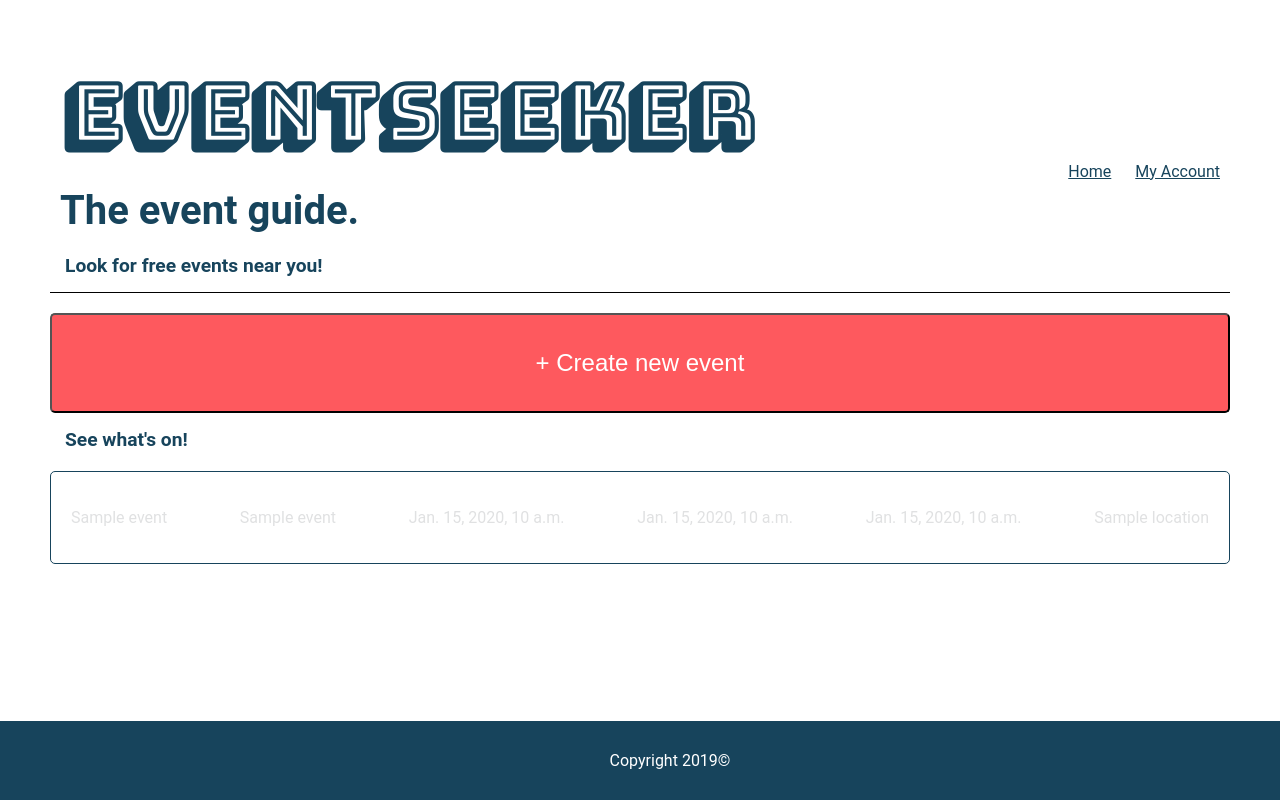
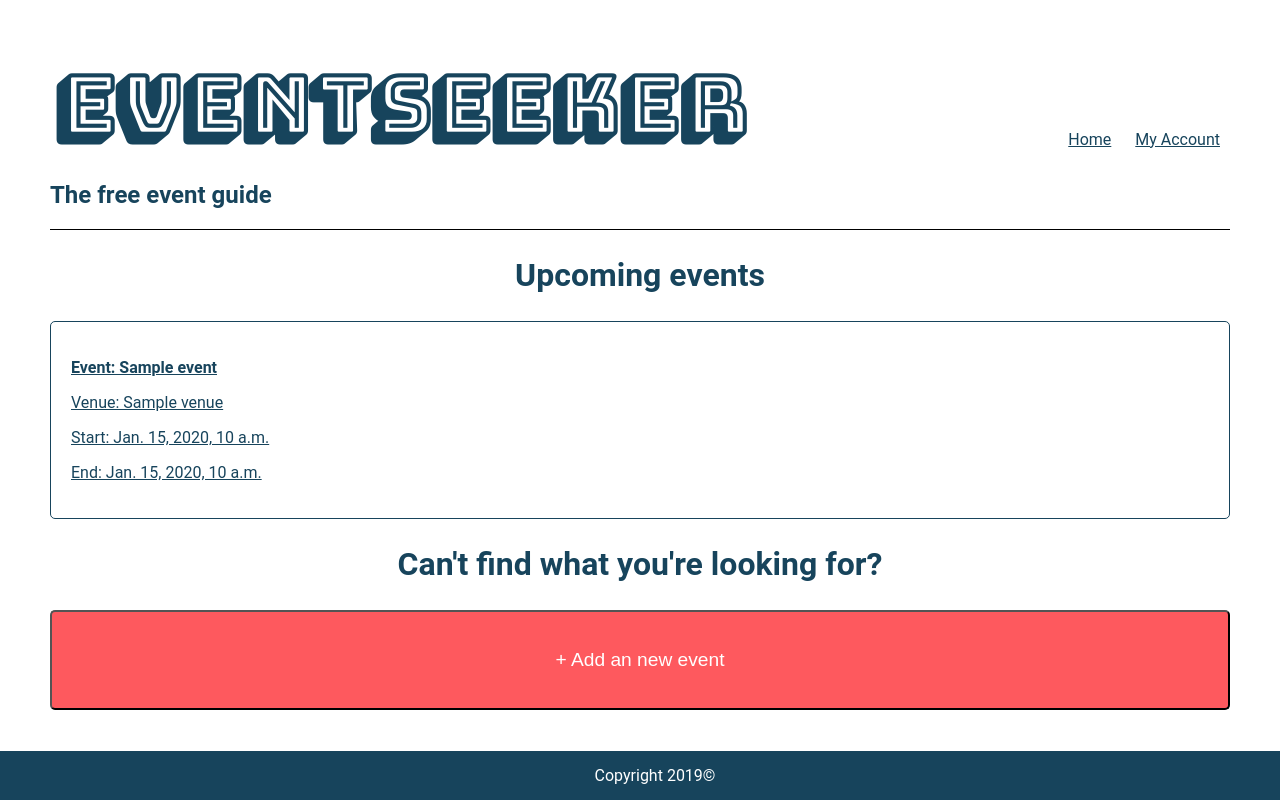
Before and after one commit to jessicalkavanagh/event, a Django app: template eventFinderApp/templates/eventFinderApp/index.html in a window 1280 px wide. Run offline with Django 3.2, Linux system fonts and the light colour scheme; the template is opened without the code that fills it: most values are stand-ins (such as "Sample title", 1, 10 or a date in 2020).

Commit message:
CSS changes

```diff
--- a/eventFinderApp/forms.py
+++ b/eventFinderApp/forms.py
@@ -8,7 +8,6 @@ class EventForm(ModelForm):
             'title',
             'venue',
             'location',
-            'start_date',
             'start_time',
             'end_time',
             'categories',
--- a/eventFinderApp/models.py
+++ b/eventFinderApp/models.py
@@ -5,7 +5,6 @@ class Event(models.Model):
     title = models.CharField(max_length=200)
     location = models.CharField(max_length=200)
     venue = models.CharField(max_length=200)
-    start_date = models.DateTimeField('start date')
     start_time = models.DateTimeField('start time')
     end_time = models.DateTimeField('end time')
     categories = models.ManyToManyField('Category', related_name='events')
--- a/eventFinderApp/static/eventFinderApp/style.css
+++ b/eventFinderApp/static/eventFinderApp/style.css
@@ -12,23 +12,24 @@ h1 {
     font-size: 5rem;
     font-family: 'Bungee Shade';
     color: #17445C;
-    padding: 10px;
+    padding: 2px;
     margin: 1px;
 }
 
 h2 {
-    margin: 10px;
     color:#17445C;
-    font-size: 2.5rem;
+    font-size: 1.5rem;
 }
 
 h3 {
-    margin: 5px;
-    padding: 10px;
     color:#17445C;
-    font-size: 1.2rem;
+    font-size: 1rem;
 }
 
+.title {
+    text-align: center;
+    font-size: 2rem;
+}
 
 header {
     display: flex;
@@ -50,7 +51,7 @@ a {
     width: 100%;
     background-color: #FE595E;
     color: #FFF;
-    font-size: 1.5rem;
+    font-size: 1.2rem;
     height: 100px;
     cursor: pointer;
     border-radius: 5px;
@@ -61,16 +62,15 @@ a {
 }
 
 .details-box {
-    border: 1px solid #17445C;
+    border: 0.5px solid #17445C;
     border-radius: 5px;
     margin: 10px 0;
     padding: 20px;
+    color:#17445C
 }
 
 .details-box a {
-    color: rgb(224, 225, 226) !important;
-    text-decoration: none;
-    display: flex;
+    color: #17445C
     justify-content: space-between;
 }
 
@@ -82,12 +82,12 @@ footer {
     background-color: #17445C;
     color: #FFF;
     text-align: center;
-    padding: 30px;
+    padding: 15px;
 }
 
 #submit{
-    background-color: #C0D8D6;
-    color: #17445C;
+    background-color: #FE595E;
+    color: #FFF;
     font-size: 1rem;
     height: 50px;
     width: 10%;
--- a/eventFinderApp/templates/eventFinderApp/addevent.html
+++ b/eventFinderApp/templates/eventFinderApp/addevent.html
@@ -7,7 +7,7 @@
 <form action="" method="post">
   {% csrf_token %}
   {{ form.as_p }}
-  <input type="submit" value="sumbit" id="submit">
+  <input type="submit" value="Create" id="submit">
 </form>
 
 {% endblock %}
--- a/eventFinderApp/templates/eventFinderApp/base.html
+++ b/eventFinderApp/templates/eventFinderApp/base.html
@@ -17,8 +17,7 @@
         <header>
             <div>
                 <h1>Eventseeker</h1>
-                <h2>The event guide.</h2>
-                <h3>Look for free events near you!</h3>
+                <h2>The free event guide</h2>
             </div>
             {% include './nav.html' %}
         </header>
--- a/eventFinderApp/templates/eventFinderApp/detailsBox.html
+++ b/eventFinderApp/templates/eventFinderApp/detailsBox.html
@@ -1,12 +1,8 @@
 <div class="details-box">
     <a href="{% url 'eventFinderApp:event' event.id %}">
-        <p>{{ event.title }}</p>
-        {% for event in event.categories.all %}
-            <p>{{ event.name }}</p>
-            {% endfor %}
-        <p>{{ event.start_date }}</p>
-        <p>{{ event.start_time }}</p>
-        <p>{{ event.end_time }}</p>
-        <p>{{ event.location }}</p>
+        <h3>Event: {{ event.title }}</h3>
+        <p>Venue: {{ event.venue }}</p>
+        <p>Start: {{ event.start_time }}</p>
+        <p>End: {{ event.end_time }}</p>
     </a>
 </div>
--- a/eventFinderApp/templates/eventFinderApp/index.html
+++ b/eventFinderApp/templates/eventFinderApp/index.html
@@ -2,14 +2,19 @@
 
 {% block content %}
 
-    <a href="{% url 'eventFinderApp:addevent' %}"> <button id="new-event">+ Create new event</button></a>
-    <h3>See what's on!</h3>
+
+    <h2 class="title">Upcoming events</h2>
     {% if events_list %}
         {% for event in events_list %}
             {% include "./detailsBox.html" with event=event %}
         {% endfor %}
+        <h2 class="title">Can't find what you're looking for?</h2>
+
     {% else %}
         <p>No current events are available.</p>
     {% endif %}
 
+    <a href="{% url 'eventFinderApp:addevent' %}"> <button id="new-event">+ Add an new event</button></a>
+
+
 {% endblock %}
```
Also changed, not shown: eventFinderApp/templates/eventFinderApp/event.html (+9 -6 lines), eventFinderApp/migrations/0005_auto_20190910_2202.py, eventFinderApp/migrations/0006_auto_20190911_1117.py (added), 2 other files.
